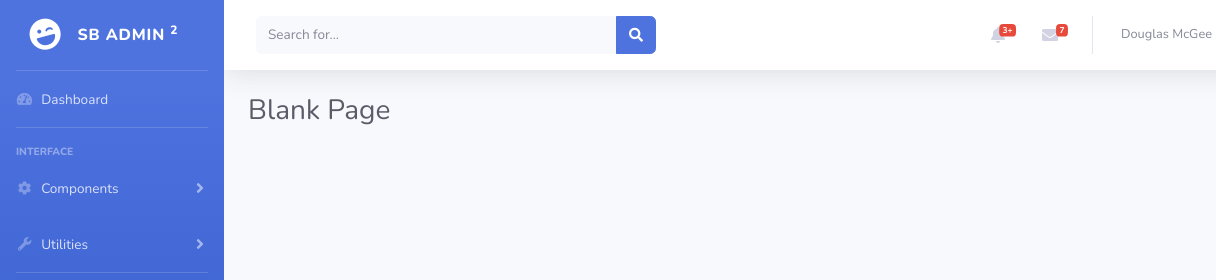
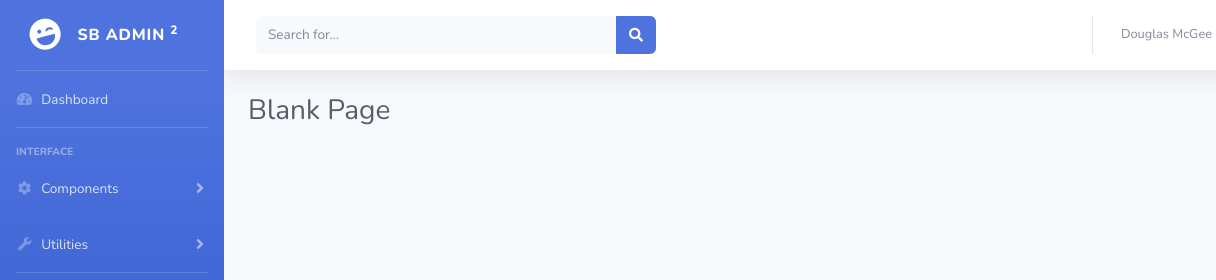
Before and after one commit to zakpruitt/nlbg.store, a website with bundled scripts: page front-end/blank.html in a window 1280 px wide. Shown: the top 280 px of the page, 0-1216 px from the left. Built offline with nearby package versions, Linux system fonts and the light colour scheme.

Commit message:
adjusted admin placeholder page

```diff
--- a/front-end/blank.html
+++ b/front-end/blank.html
@@ -9,7 +9,7 @@
     <meta name="description" content="">
     <meta name="author" content="">
 
-    <title>SB Admin 2 - Blank</title>
+    <title>Admin Placeholder Page</title>
 
     <!-- Custom fonts for this template-->
     <link href="vendor/fontawesome-free/css/all.min.css" rel="stylesheet" type="text/css">
@@ -203,12 +203,7 @@
 
                         <!-- Nav Item - Alerts -->
                         <li class="nav-item dropdown no-arrow mx-1">
-                            <a class="nav-link dropdown-toggle" href="#" id="alertsDropdown" role="button"
-                                data-toggle="dropdown" aria-haspopup="true" aria-expanded="false">
-                                <i class="fas fa-bell fa-fw"></i>
-                                <!-- Counter - Alerts -->
-                                <span class="badge badge-danger badge-counter">3+</span>
-                            </a>
+
                             <!-- Dropdown - Alerts -->
                             <div class="dropdown-list dropdown-menu dropdown-menu-right shadow animated--grow-in"
                                 aria-labelledby="alertsDropdown">
@@ -254,12 +249,7 @@
 
                         <!-- Nav Item - Messages -->
                         <li class="nav-item dropdown no-arrow mx-1">
-                            <a class="nav-link dropdown-toggle" href="#" id="messagesDropdown" role="button"
-                                data-toggle="dropdown" aria-haspopup="true" aria-expanded="false">
-                                <i class="fas fa-envelope fa-fw"></i>
-                                <!-- Counter - Messages -->
-                                <span class="badge badge-danger badge-counter">7</span>
-                            </a>
+
                             <!-- Dropdown - Messages -->
                             <div class="dropdown-list dropdown-menu dropdown-menu-right shadow animated--grow-in"
                                 aria-labelledby="messagesDropdown">
```
